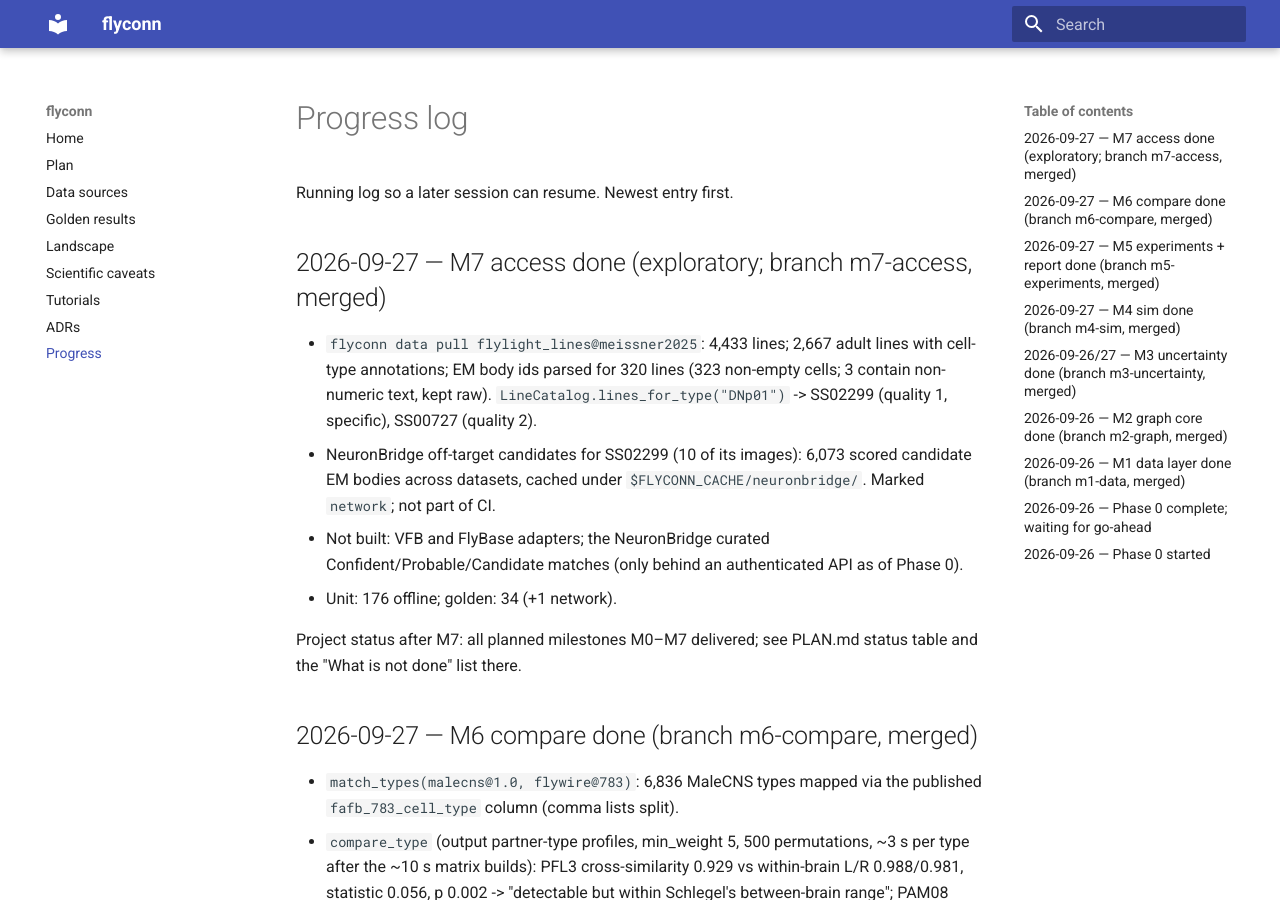
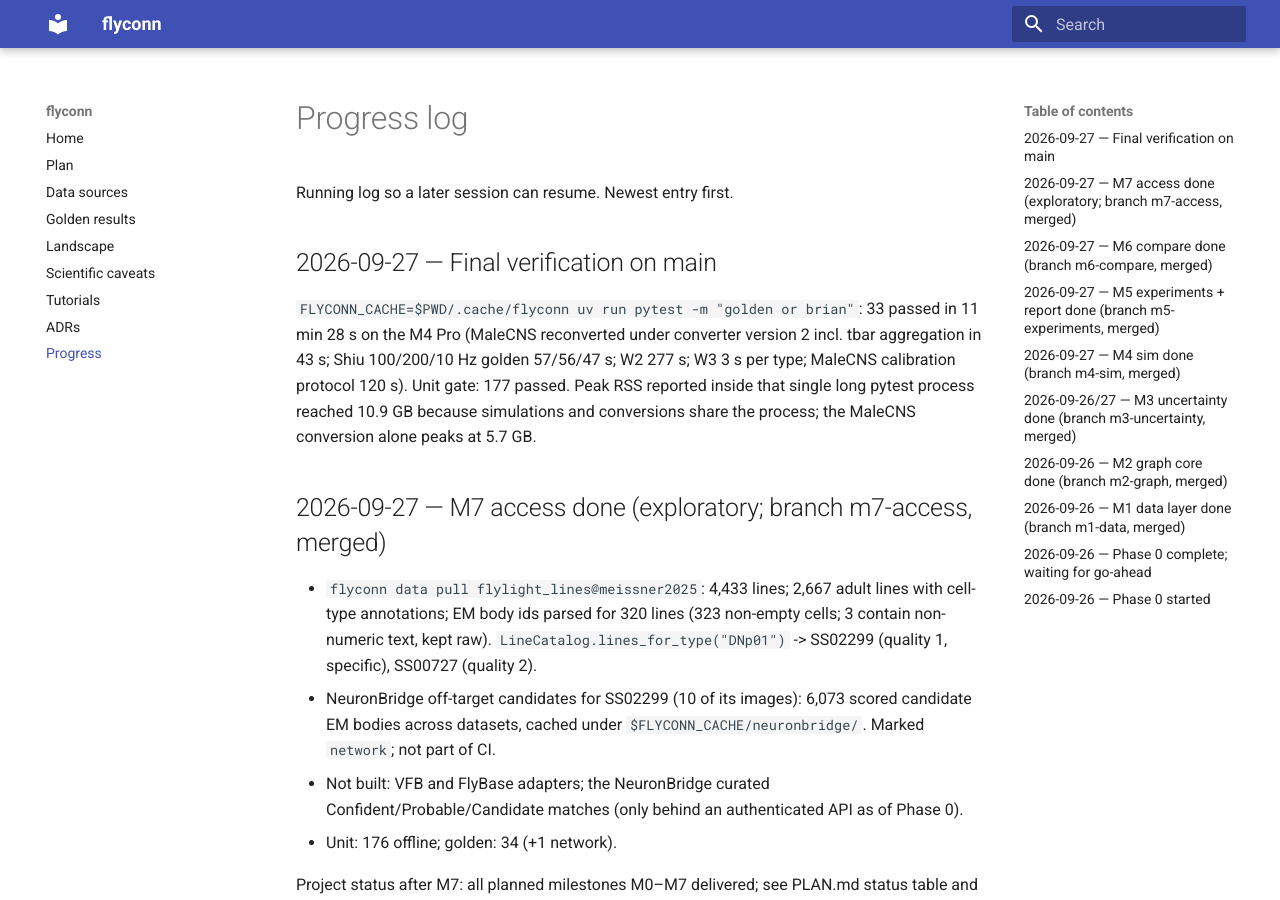
Before and after one commit to moiz-lakkadkutta/flyconn, an MkDocs documentation site: the page built from docs/PROGRESS.md, in a window 1280 px wide and 900 px high. Built offline with MkDocs 1.6.1 and Material for MkDocs 9.7.7, drawn with Linux system fonts in a browser that asks for light colours.

Commit message:
docs: final verification run recorded
Co-Authored-By: Claude Fable 5.1 <noreply@anthropic.com>
Claude-Session: https://claude.ai/code/session_0146ujhCdFL57yDjC7Thhn4c

```diff
--- a/docs/PROGRESS.md
+++ b/docs/PROGRESS.md
@@ -1,6 +1,10 @@
 # Progress log
 
 Running log so a later session can resume. Newest entry first.
+
+## 2026-09-27 — Final verification on main
+
+`FLYCONN_CACHE=$PWD/.cache/flyconn uv run pytest -m "golden or brian"`: 33 passed in 11 min 28 s on the M4 Pro (MaleCNS reconverted under converter version 2 incl. tbar aggregation in 43 s; Shiu 100/200/10 Hz golden 57/56/47 s; W2 277 s; W3 3 s per type; MaleCNS calibration protocol 120 s). Unit gate: 177 passed. Peak RSS reported inside that single long pytest process reached 10.9 GB because simulations and conversions share the process; the MaleCNS conversion alone peaks at 5.7 GB.
 
 ## 2026-09-27 — M7 access done (exploratory; branch m7-access, merged)
 
```
